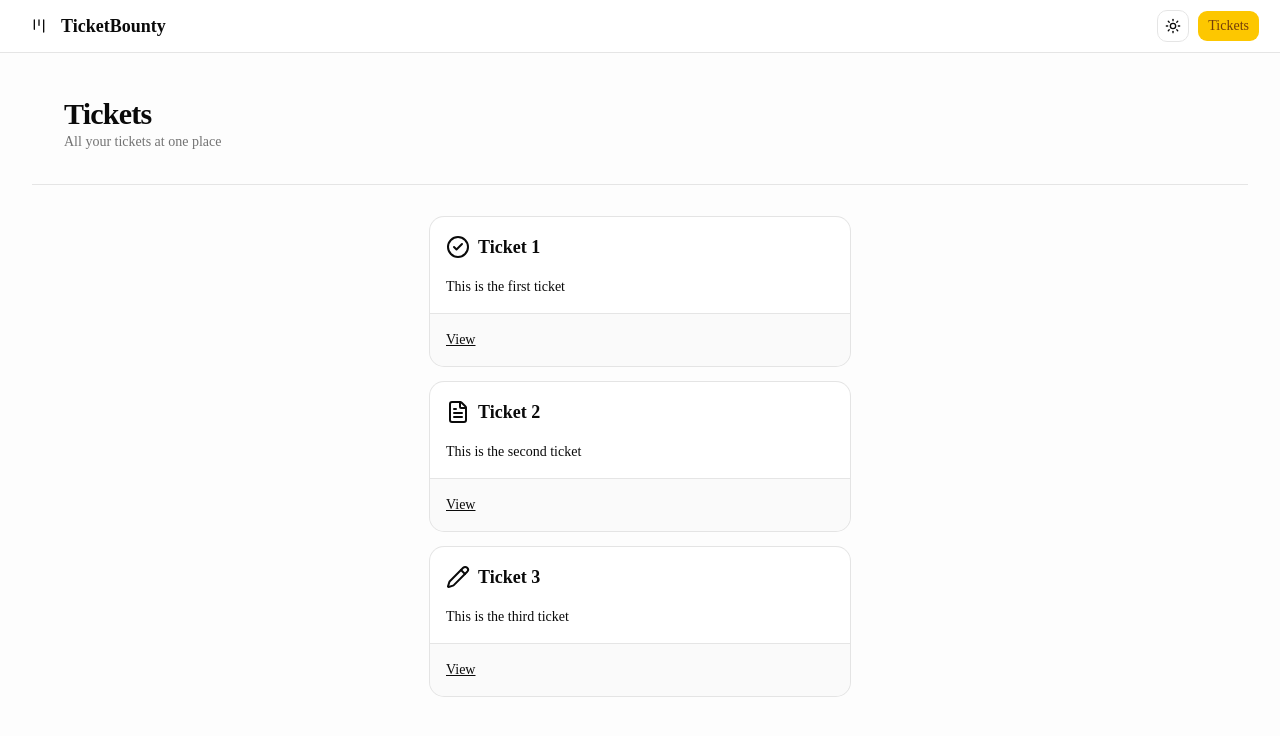
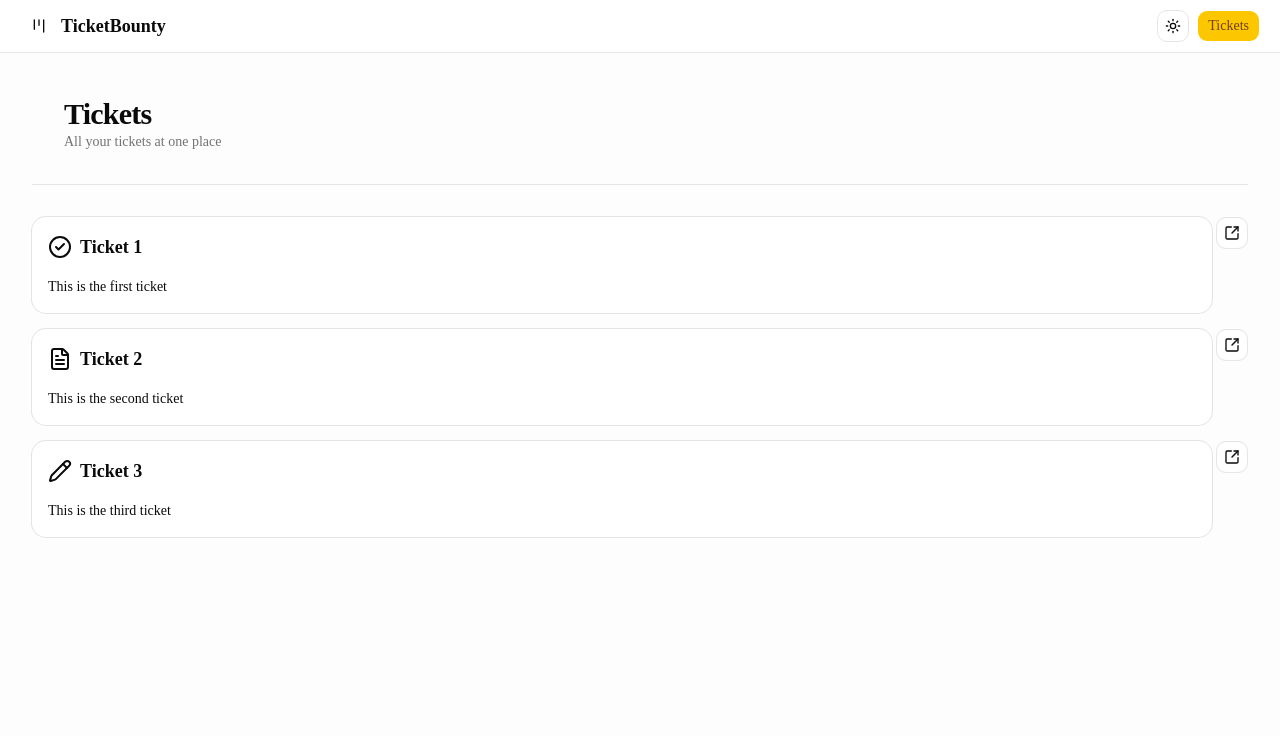
Before and after one commit to nagiashraf/the-road-to-next-app, a Next.js app: page /tickets in a window 1280 px wide. Shown: the top 736 px of the page. Built offline with nearby package versions, Linux system fonts and the light colour scheme.

Commit message:
features folder

```diff
--- a/src/app/tickets/[ticketId]/page.tsx
+++ b/src/app/tickets/[ticketId]/page.tsx
@@ -1,6 +1,7 @@
 import { Placeholder } from "@/components/placeholder";
 import { Button } from "@/components/ui/button";
 import { initialTickets } from "@/data";
+import { TicketItem } from "@/features/ticket/components/ticket-item";
 import { ticketsPath } from "@/paths";
 import Link from "next/link";
 
@@ -25,9 +26,8 @@
   }
 
   return (
-    <div>
-      <h2 className="text-lg">{ticket.title}</h2>
-      <p className="text-sm">{ticket.content}</p>
+    <div className="flex justify-center animate-fade-in-from-top">
+      <TicketItem ticket={ticket} isDetail />
     </div>
   );
 }
--- a/src/app/tickets/page.tsx
+++ b/src/app/tickets/page.tsx
@@ -1,16 +1,6 @@
 import { Heading } from "@/components/heading";
-import { Card, CardContent, CardFooter, CardHeader, CardTitle } from "@/components/ui/card";
 import { initialTickets } from "@/data";
-import { ticketPath } from "@/paths";
-import { LucideCircleCheck, LucideFileText, LucidePencil } from "lucide-react";
-import Link from "next/link";
-import { ReactElement } from "react";
-
-const TICKET_ICONS: {[key: string]: ReactElement} = {
-  OPEN: <LucideFileText />,
-  IN_PROGRESS: <LucidePencil />,
-  DONE: <LucideCircleCheck />,
-};
+import { TicketItem } from "@/features/ticket/components/ticket-item";
 
 const TicketsPage =() => {
   return (
@@ -19,24 +9,7 @@
 
       <div className="flex-1 flex flex-col items-center gap-y-4 animate-fade-in-from-top">
         {initialTickets.map((ticket) => (
-          <Card key={ticket.id} className="w-full max-w-105">
-            <CardHeader>
-              <CardTitle className="flex items-center gap-x-2">
-                <span>{TICKET_ICONS[ticket.status]}</span>
-                <h3 className="text-lg font-semibold truncate">{ticket.title}</h3>
-              </CardTitle>
-            </CardHeader>
-            <CardContent>
-              <span className="line-clamp-3 whitespace-break-spaces">
-                {ticket.content}
-              </span>
-            </CardContent>
-            <CardFooter>
-              <Link href={ticketPath(ticket.id)} className="text-sm underline">
-                View
-              </Link>
-            </CardFooter>
-          </Card>
+          <TicketItem key={ticket.id} ticket={ticket} />
         ))}
       </div>
     </div>
--- a/src/data.ts
+++ b/src/data.ts
@@ -1,4 +1,6 @@
-export const initialTickets = [
+import { Ticket } from "./features/ticket/types";
+
+export const initialTickets: Ticket[] = [
   {
     id: "1",
     title: "Ticket 1",
--- /dev/null
+++ b/src/features/ticket/components/ticket-item.tsx
@@ -0,0 +1,49 @@
+import { Card, CardContent, CardHeader, CardTitle } from "@/components/ui/card";
+import { ticketPath } from "@/paths";
+import Link from "next/link";
+import { TICKET_ICONS } from "../constants";
+import { Ticket } from "../types";
+import { LucideSquareArrowOutUpRight } from "lucide-react";
+import { Button } from "@/components/ui/button";
+import { clsx } from "clsx";
+
+type TicketItemProps = {
+  ticket: Ticket;
+  isDetail?: boolean;
+};
+
+const TicketItem = ({ ticket, isDetail }: TicketItemProps) => {
+  const detailButton = (
+    <Button variant="outline" size="icon" asChild>
+      <Link href={ticketPath(ticket.id)}>
+        <LucideSquareArrowOutUpRight className="w-4 h-4" />
+      </Link>
+    </Button>
+  );
+
+  return (
+    <div className={clsx("w-full flex gap-x-1", {
+      "max-w-[580]": isDetail,
+      "max-w-[420]": !isDetail,
+    })}>
+      <Card key={ticket.id} className="w-full">
+        <CardHeader>
+          <CardTitle className="flex items-center gap-x-2">
+            <span>{TICKET_ICONS[ticket.status]}</span>
+            <h3 className="text-lg font-semibold truncate">{ticket.title}</h3>
+          </CardTitle>
+        </CardHeader>
+        <CardContent>
+          <span className={clsx("whitespace-break-spaces", {
+            "line-clamp-3": !isDetail
+          })}>
+            {ticket.content}
+          </span>
+        </CardContent>
+      </Card>
+      {!isDetail && detailButton}
+    </div>
+  );
+};
+
+export { TicketItem };
--- /dev/null
+++ b/src/features/ticket/constants.tsx
@@ -0,0 +1,8 @@
+import { LucideCircleCheck, LucideFileText, LucidePencil } from "lucide-react";
+import { ReactElement } from "react";
+
+export const TICKET_ICONS: {[key: string]: ReactElement} = {
+  OPEN: <LucideFileText />,
+  IN_PROGRESS: <LucidePencil />,
+  DONE: <LucideCircleCheck />,
+};
--- /dev/null
+++ b/src/features/ticket/types.ts
@@ -0,0 +1,8 @@
+export type TicketStatus = "OPEN" | "IN_PROGRESS" | "DONE";
+
+export type Ticket = {
+  id: string;
+  title: string;
+  content: string;
+  status: TicketStatus;
+};
```
Also changed, not shown: 1 other file (tests, documents, lock files or other folders).
